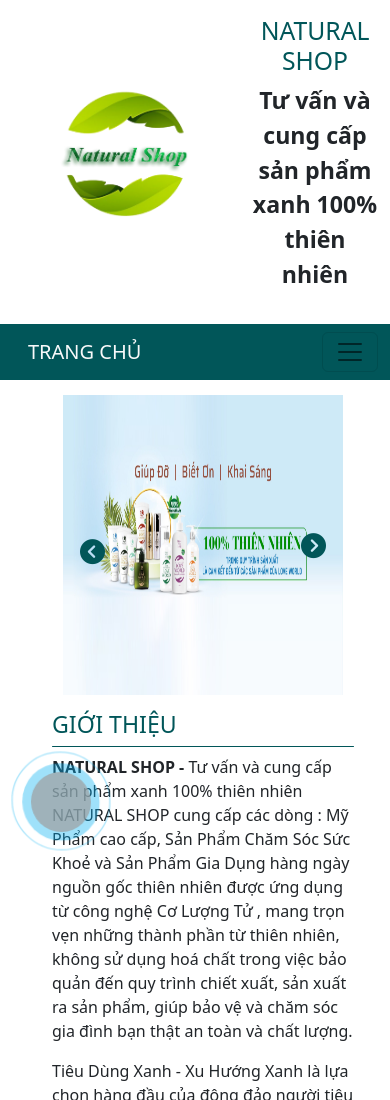
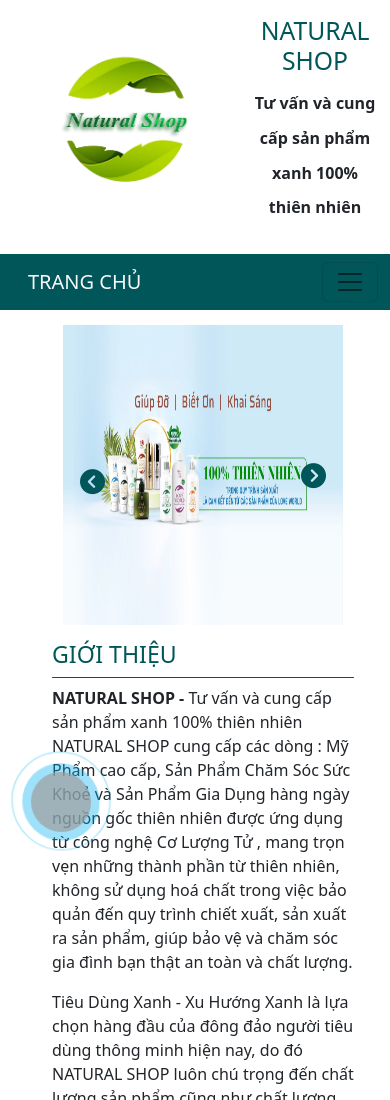
Before and after one commit to DQKhair/sanphamtieudung, a plain HTML site: page index.html in a window 390 px wide. Shown: the top 1100 px of the page. Drawn offline with nearby package versions, Linux system fonts and the light colour scheme; grey boxes are pictures that could not be loaded.

Commit message:
fix fontsize

```diff
--- a/content/css/main.css
+++ b/content/css/main.css
@@ -23,4 +23,7 @@ li{
     .telphone{
       display: none;
     }
+    .logo_head div>p>b{
+      font-size: 1rem;
+    }
   }
--- a/index.html
+++ b/index.html
@@ -30,7 +30,7 @@
             <div><a href="./index.html"><img style="width: 15rem;" src="./content/img/logoNaturalShop.png" alt="logo"></a></div>
             <div>
                 <h2 class="text-center text-uppercase">Natural Shop</h2>
-                <p class="fs-3 text-center"> <b>Tư vấn và cung cấp sản phẩm xanh 100% thiên nhiên</b></p>
+                <p class="fs-3 text-center"><b>Tư vấn và cung cấp sản phẩm xanh 100% thiên nhiên</b></p>
             </div>
 
             <div>
@@ -655,7 +655,7 @@
     </footer>
     <!-- end footer -->
 <!-- contact position-fix -->
-<div class="fixed-bottom mb-3 ms-3"><a href="tel:0925328842"">
+<div class="fixed-bottom mb-3 ms-3" style="width: max-content;"><a href="tel:0925328842">
   <div class="wrapper d-inline-block">
     <div class="ring">
         <div class="coccoc-alo-phone coccoc-alo-green coccoc-alo-show">
```
